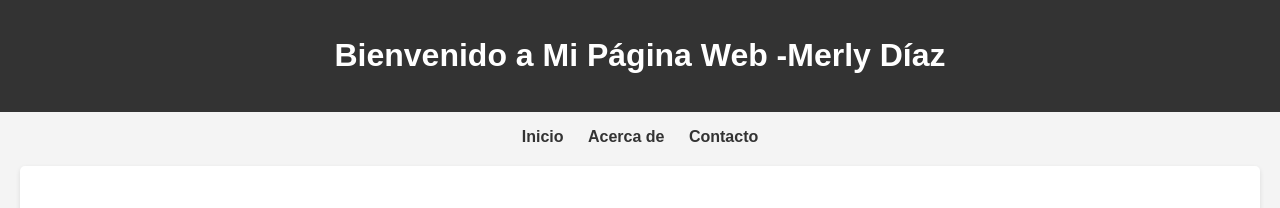
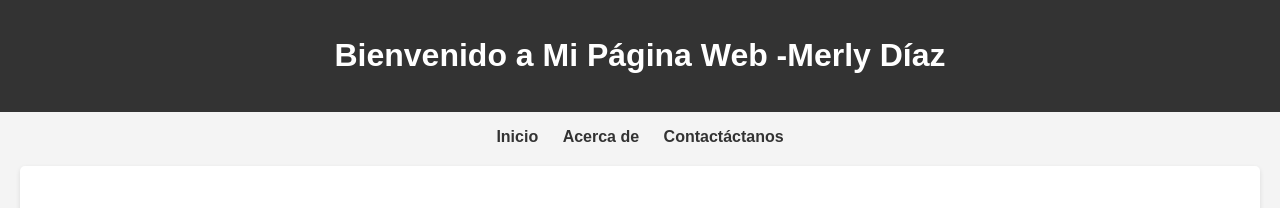
Before and after one commit to mdiaza/laboratorio_web, a plain HTML site: page index.html in a window 1280 px wide. Shown: the top 208 px of the page. Drawn offline with Linux system fonts and the light colour scheme.

Commit message:
Update index.html

```diff
--- a/index.html
+++ b/index.html
@@ -15,7 +15,7 @@
         <ul>
             <li><a href="#inicio">Inicio</a></li>
             <li><a href="#acerca">Acerca de</a></li>
-            <li><a href="#contacto">Contacto</a></li>
+            <li><a href="#contacto">Contactáctanos</a></li>
         </ul>
     </nav>
 
```
